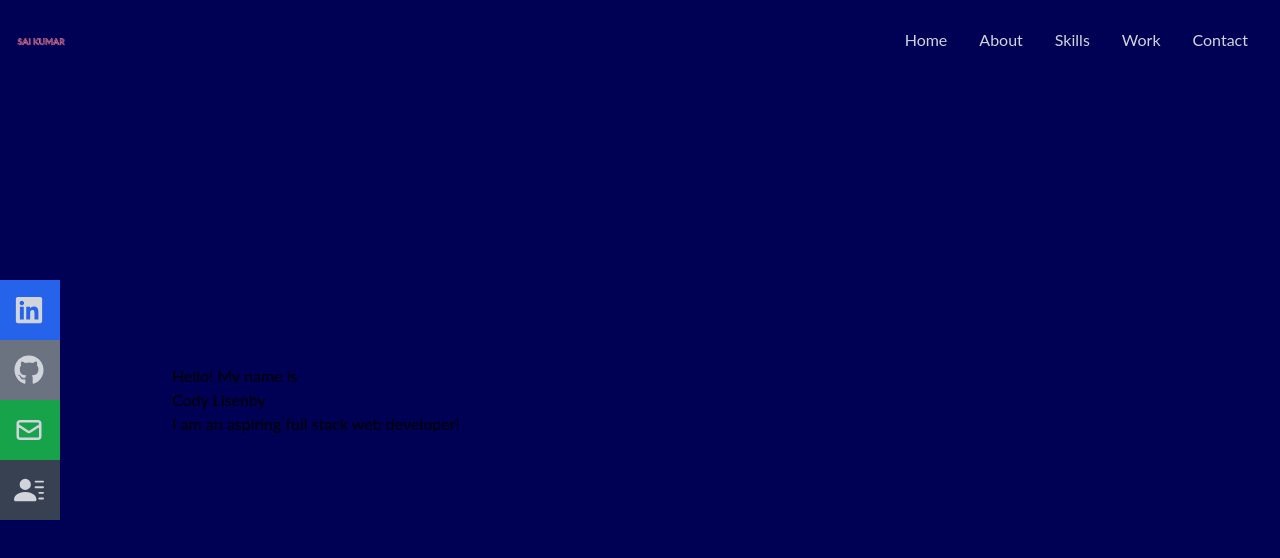
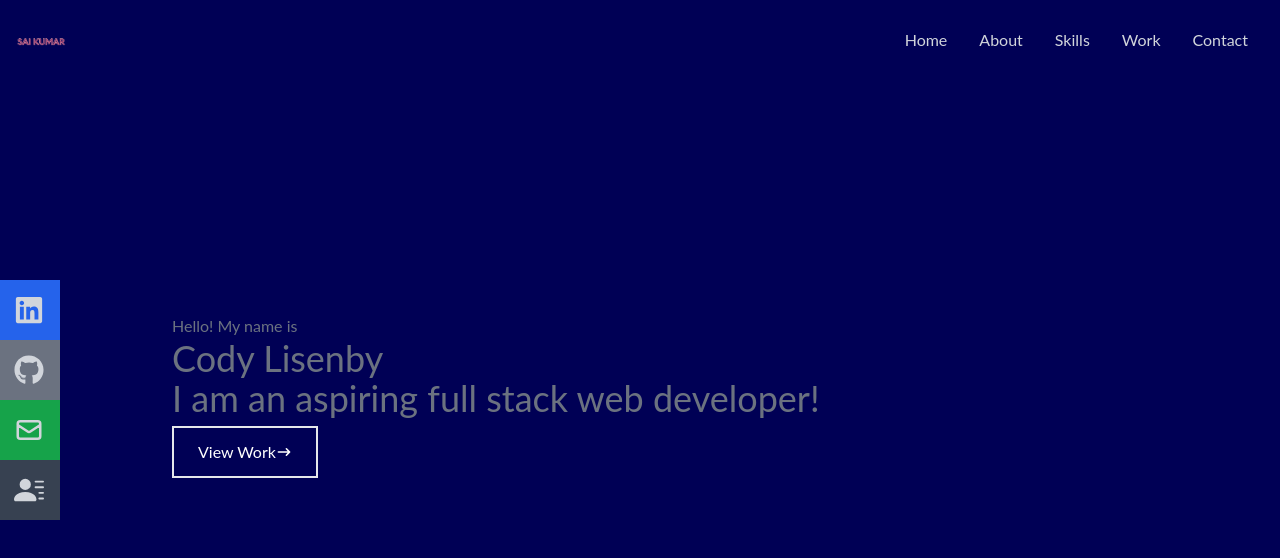
Before and after one commit to James-Lisenby/codys-react-portfolio, a React (Create React App) app: page / in a window 1280 px wide. Shown: the top 558 px of the page. Built offline with nearby package versions, Linux system fonts and the light colour scheme.

Commit message:
Styled button and text inside the home container

```diff
--- a/src/components/Home.jsx
+++ b/src/components/Home.jsx
@@ -7,9 +7,14 @@ const Home = () => {
 
     {/* Container */}
         <div className='max-w-[1000px] mx-auto px-8 flex flex-col justify-center h-full '>
-        <p>Hello! My name is </p>
-        <h1>Cody Lisenby</h1>
-        <h2>I am an aspiring full stack web developer!</h2>
+        <p className='text-gray-500'>Hello! My name is </p>
+        <h1 className='text-gray-500 text-4xl'>Cody Lisenby</h1>
+        <h2 className='text-gray-500 text-4xl'>I am an aspiring full stack web developer!</h2>
+        <div>
+            <button className='text-white border-2 px-6 py-3 my-2 flex items-center'>
+                View Work <HiArrowNarrowRight />
+            </button>
+        </div>
         </div>
 
     </div>
```
